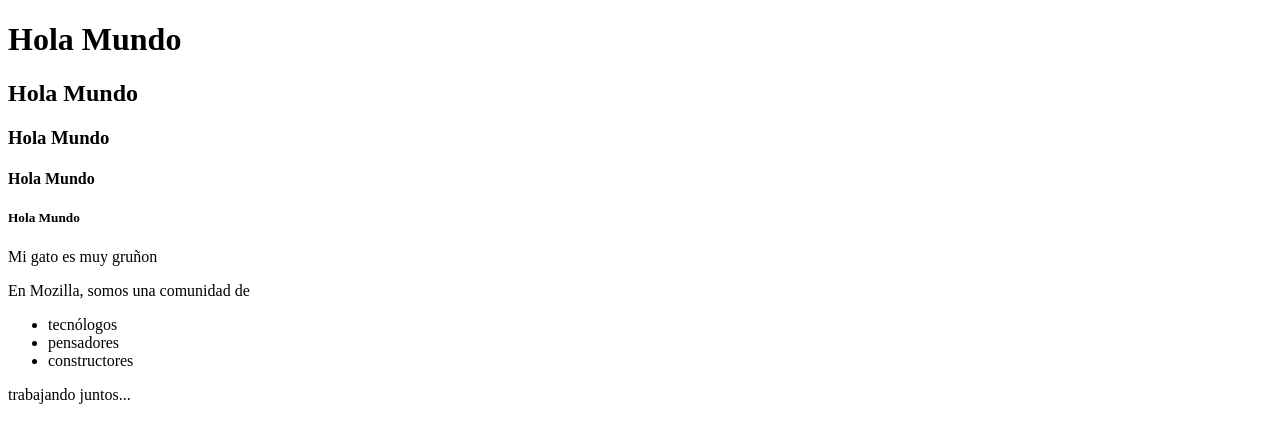
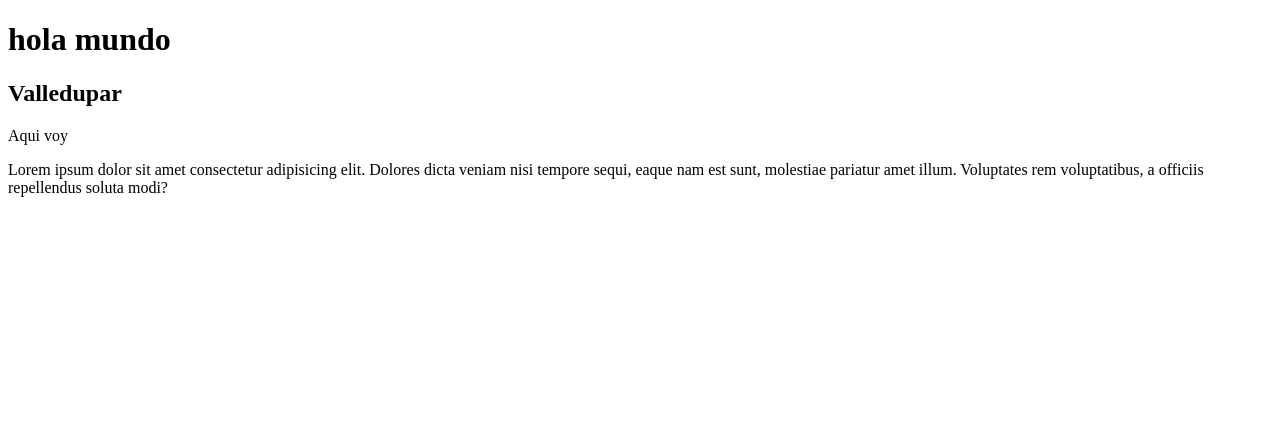
Before and after one commit to GabriLan09/html, a plain HTML site: page index.html in a window 1280 px wide. Drawn offline with Linux system fonts and the light colour scheme.

Commit message:
primer commit gabriel

```diff
--- a/index.html
+++ b/index.html
@@ -6,24 +6,8 @@
     <title>Mi primera pagina</title>
 </head>
 <body>
-    <h1>Hola Mundo</h1>
-
-    <h2>Hola Mundo</h2>
-    <h3>Hola Mundo</h3>
-    <h4>Hola Mundo</h4>
-    <h5>Hola Mundo</h5>
-
-    <p>Mi gato es muy gruñon</p>
-
-    <p>En Mozilla, somos una comunidad de</p>
-
-    <ul>
-      <li>tecnólogos</li>
-      <li>pensadores</li>
-      <li>constructores</li>
-    </ul>
-
-    <p>trabajando juntos...</p>
-
+<h1>hola mundo <h2>Valledupar</h2></h1>
+<span>Aqui voy</span>
+<p>Lorem ipsum dolor sit amet consectetur adipisicing elit. Dolores dicta veniam nisi tempore sequi, eaque nam est sunt, molestiae pariatur amet illum. Voluptates rem voluptatibus, a officiis repellendus soluta modi?</p>
 </body>
 </html>
```
